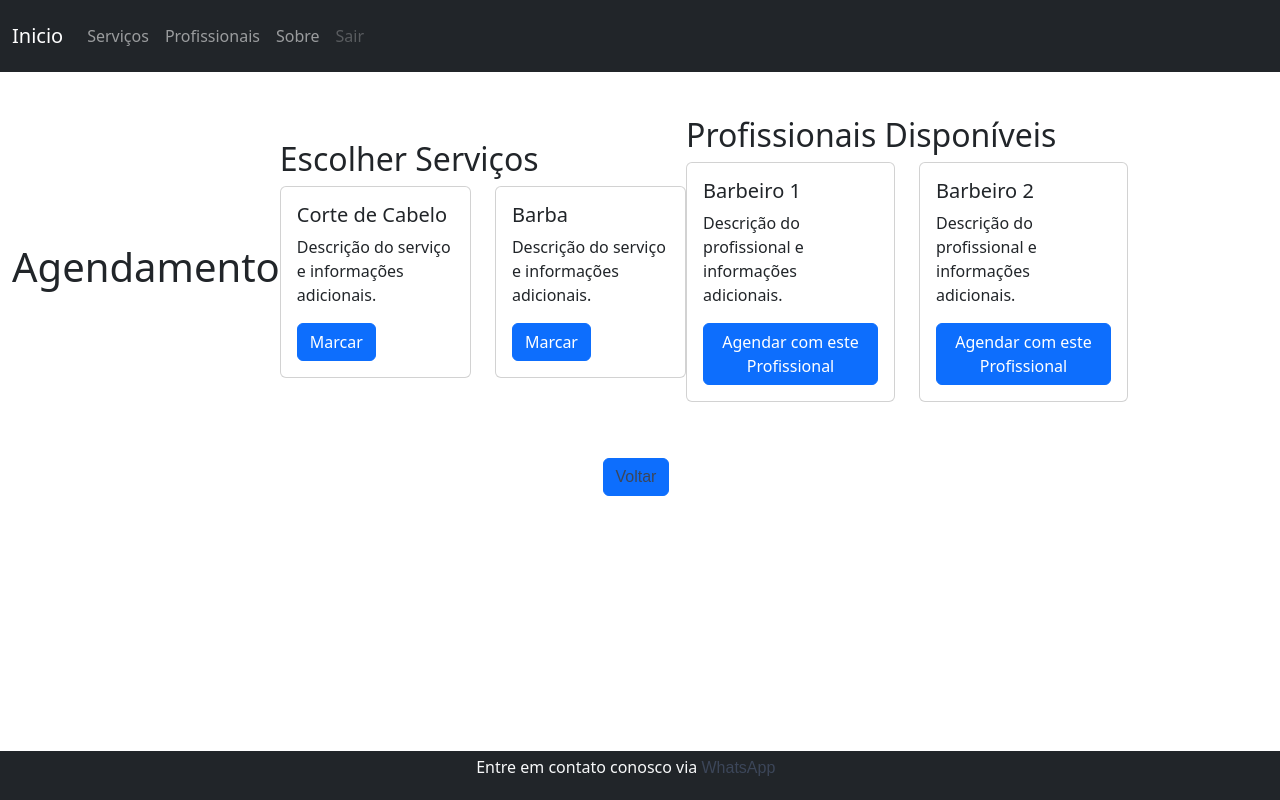
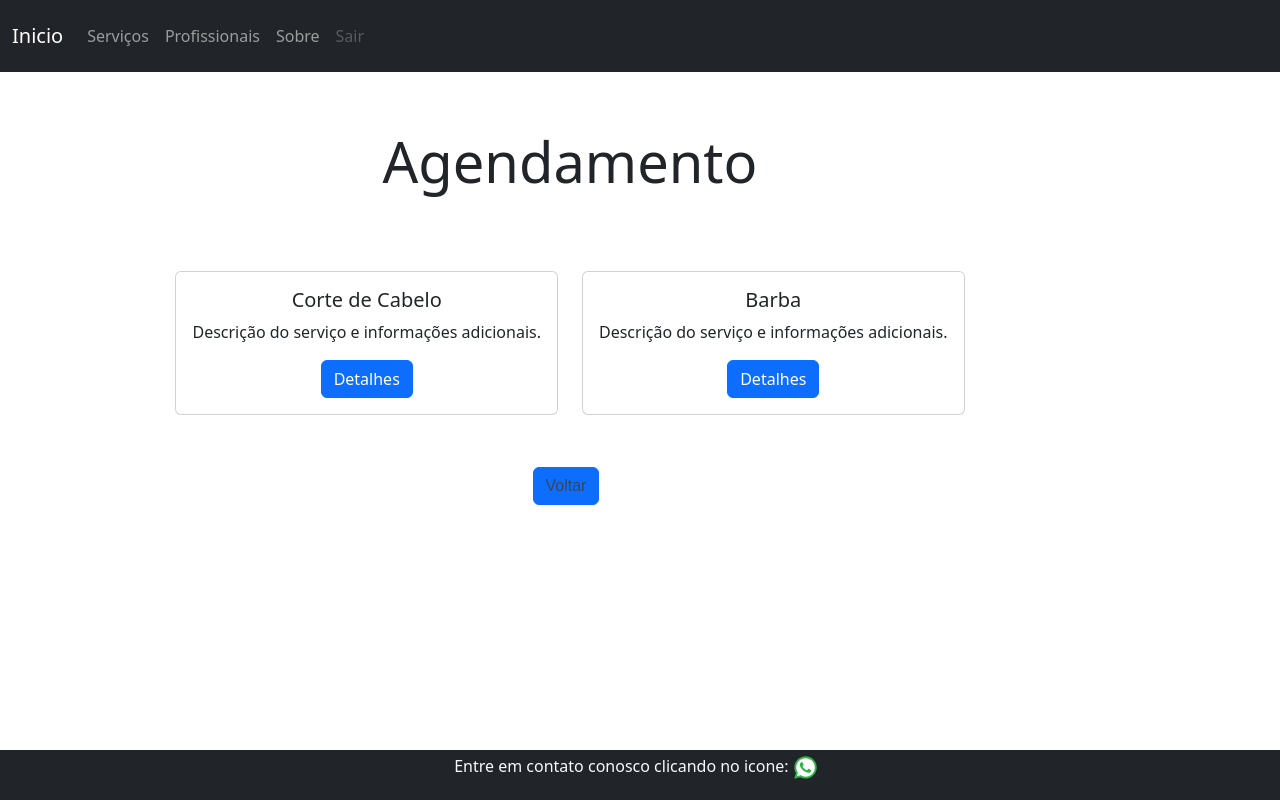
Before and after one commit to lucaseduardo102/juba, a React (Create React App) app: page /agendamento in a window 1280 px wide. Built offline with nearby package versions, Linux system fonts and the light colour scheme.

Commit message:
Page agendamento concluido

```diff
--- a/src/assets/icons/LockIcon.jsx
+++ b/src/assets/icons/LockIcon.jsx
@@ -1,3 +1,4 @@
+
 export function LockIcon({size = 20}) {
   return (
     <svg
--- /dev/null
+++ b/src/assets/icons/WppIcon.jsx
@@ -0,0 +1,22 @@
+
+export const WppIcon = ({ size = 20 }) => (
+  <svg
+    xmlns="http://www.w3.org/2000/svg"
+    height={size}
+    viewBox="0 0 512 512"
+    width={size}
+  >
+    <path
+      d="M417.103,92.845C374.08,49.721,316.787,26.001,255.897,26.001c-125.678,0-227.946,102.269-227.946,227.945c0,40.146,10.474,79.37,30.394,113.973l-32.343,118.08l120.852-31.728c33.268,18.173,70.744,27.724,108.941,27.724h0.103c125.576,0,230.101-102.269,230.101-227.945C485.998,193.161,460.125,135.97,417.103,92.845z"
+      style={{ fill: "#2CB742" }}
+    />
+    <path
+      d="M255.897,443.593c-34.089,0-67.46-9.138-96.518-26.388l-6.879-4.107l-71.67,18.789l19.099-69.924l-4.518-7.187c-18.995-30.188-28.956-64.995-28.956-100.83c0-104.424,85.018-189.44,189.545-189.44c50.619,0,98.158,19.714,133.892,55.548c35.731,35.835,57.705,83.376,57.603,133.996C447.495,358.578,360.319,443.593,255.897,443.593z"
+      style={{ fill: "#FFFFFF" }}
+    />
+    <path
+      d="M359.807,301.691c-5.647-2.872-33.677-16.635-38.914-18.48c-5.237-1.952-9.035-2.875-12.834,2.875s-14.683,18.48-18.073,22.384c-3.285,3.799-6.674,4.312-12.321,1.437c-33.473-16.735-55.445-29.878-77.521-67.768c-5.853-10.062,5.854-9.344,16.736-31.11c1.85-3.801,0.926-7.086-0.514-9.961c-1.436-2.875-12.834-30.906-17.557-42.304c-4.62-11.089-9.343-9.549-12.835-9.754c-3.285-0.206-7.086-0.206-10.883-0.206c-3.8,0-9.96,1.438-15.197,7.085c-5.236,5.75-19.92,19.51-19.92,47.541s20.432,55.139,23.205,58.937c-2.874,3.798,40.148,61.299,97.338,86.045c36.144,15.607,50.314,16.94,68.386,14.271c10.985-1.643,33.679-13.759,38.401-27.107c-4.723-13.347,4.723-24.743,3.285-27.105C369.255,305.901,365.454,304.465,359.807,301.691z"
+      style={{ fill: "#2CB742" }}
+    />
+  </svg>
+);
--- a/src/components/Footer.jsx
+++ b/src/components/Footer.jsx
@@ -1,4 +1,5 @@
 import React from "react";
+import { Icon, Wpp } from "./Icon";
 
 const Footer = () => {
   return (
@@ -6,10 +7,9 @@ const Footer = () => {
       <div className="spacer" style={{ height: "100px", visibility: "hidden" }}></div>
       <footer className="p-1 bg-dark text-light text-center fixed-bottom">
         <p>
-          Entre em contato conosco via{" "}
+          Entre em contato conosco clicando no icone: {" "}
           <a href="https://api.whatsapp.com/send?phone=61999735264">
-            WhatsApp <i className="fa fa-whatsapp"
-            aria-hidden="true"></i>
+        <Wpp name="wpp" size={25} />
           </a>
         </p>
       </footer>
--- a/src/components/Icon.jsx
+++ b/src/components/Icon.jsx
@@ -1,6 +1,12 @@
 import { LockIcon } from "../assets/icons/LockIcon";
+import { WppIcon } from "../assets/icons/WppIcon";
 
 export function Icon({ name, size }) {
   let component = name === 'lock' && <LockIcon size={size}/>;
   return component;
 }
+
+export function Wpp({ name, size }) {
+  let component = name === 'wpp' && <WppIcon size={size}/>;
+  return component;
+}
--- a/src/pages/Agendamento/index.jsx
+++ b/src/pages/Agendamento/index.jsx
@@ -1,17 +1,29 @@
 import { Link } from "react-router-dom";
-import React from "react";
+import React, { useState } from "react";
 import NavBar from "../../components/NavBar";
 import Footer from "../../components/Footer";
 
 export const Agendamento = () => {
+  // Estados para controlar a visibilidade dos modais de "Corte de Cabelo" e "Barba"
+  const [showCorteModal, setShowCorteModal] = useState(false);
+  const [showBarbaModal, setShowBarbaModal] = useState(false);
+
+  // Funções para abrir e fechar os modais de "Corte de Cabelo"
+  const openCorteModal = () => setShowCorteModal(true);
+  const closeCorteModal = () => setShowCorteModal(false);
+
+  // Funções para abrir e fechar os modais de "Barba"
+  const openBarbaModal = () => setShowBarbaModal(true);
+  const closeBarbaModal = () => setShowBarbaModal(false);
+
   return (
-    <div className="agendamento-page">
+    <div>
       <NavBar />
-      <div className="container">
-        <h1 className="text-center mt-4">Agendamento</h1>
+      <div className="container text-center py-5">
+        <h1 className="display-4">Agendamento</h1>
+      </div>
 
-        <section className="my-4">
-          <h2>Escolher Serviços</h2>
+      <div className="container text-center">
         <div className="row">
           <div className="col-md-6">
             <div className="card">
@@ -20,7 +32,13 @@ export const Agendamento = () => {
                 <p className="card-text">
                   Descrição do serviço e informações adicionais.
                 </p>
-                  <button className="btn btn-primary">Marcar</button>
+                <button
+                  className="btn btn-primary"
+                  data-bs-toggle="modal" // Ativa a funcionalidade modal do Bootstrap
+                  data-bs-target="#corteModal" // Define o alvo do modal
+                >
+                  Detalhes
+                </button>
               </div>
             </div>
           </div>
@@ -31,52 +49,85 @@ export const Agendamento = () => {
                 <p className="card-text">
                   Descrição do serviço e informações adicionais.
                 </p>
-                  <button className="btn btn-primary">Marcar</button>
-                </div>
-              </div>
-            </div>
-          </div>
-        </section>
-
-        <section className="my-4">
-          <h2>Profissionais Disponíveis</h2>
-          <div className="row">
-            <div className="col-md-6">
-              <div className="card">
-                <div className="card-body">
-                  <h5 className="card-title">Barbeiro 1</h5>
-                  <p className="card-text">
-                    Descrição do profissional e informações adicionais.
-                  </p>
-                  <button className="btn btn-primary">
-                    Agendar com este Profissional
-                  </button>
-                </div>
-              </div>
-            </div>
-            <div className="col-md-6">
-              <div className="card">
-                <div className="card-body">
-                  <h5 className="card-title">Barbeiro 2</h5>
-                  <p className="card-text">
-                    Descrição do profissional e informações adicionais.
-                  </p>
-                  <button className="btn btn-primary">
-                    Agendar com este Profissional
+                <button
+                  className="btn btn-primary"
+                  data-bs-toggle="modal" // Ativa a funcionalidade modal do Bootstrap
+                  data-bs-target="#barbaModal" // Define o alvo do modal
+                >
+                  Detalhes
                 </button>
               </div>
             </div>
           </div>
         </div>
-        </section>
       </div>
 
-      <div className="text-center mt-4">
+      {/* Modal para "Corte de Cabelo" */}
+      <div
+        className="modal fade" // Classe Bootstrap para criar o efeito de modal
+        id="corteModal" // ID do modal
+        tabIndex="-1"
+        aria-labelledby="corteModalLabel" // Rótulo do modal
+        aria-hidden="true"
+      >
+        <div className="modal-dialog">
+          <div className="modal-content">
+            <div className="modal-header">
+              <h5 className="modal-title" id="corteModalLabel">
+                Detalhes do Corte de Cabelo
+              </h5>
+              <button
+                type="button"
+                className="btn-close" // Botão de fechamento do modal
+                data-bs-dismiss="modal" // Fecha o modal ao clicar no botão
+                aria-label="Close"
+                onClick={closeCorteModal}
+              ></button>
+            </div>
+            <div className="modal-body">
+              <p>Detalhes dos possíveis cortes de cabelo aqui...</p>
+            </div>
+          </div>
+        </div>
+      </div>
+
+      {/* Modal para "Barba" */}
+      <div
+        className="modal fade" // Classe Bootstrap para criar o efeito de modal
+        id="barbaModal" // ID do modal
+        tabIndex="-1"
+        aria-labelledby="barbaModalLabel" // Rótulo do modal
+        aria-hidden="true"
+      >
+        <div className="modal-dialog">
+          <div className="modal-content">
+            <div className="modal-header">
+              <h5 className="modal-title" id="barbaModalLabel">
+                Detalhes da Barba
+              </h5>
+              <button
+                type="button"
+                className="btn-close" // Botão de fechamento do modal
+                data-bs-dismiss="modal" // Fecha o modal ao clicar no botão
+                aria-label="Close"
+                onClick={closeBarbaModal}
+              ></button>
+            </div>
+            <div className="modal-body">
+              <p>Detalhes dos possíveis cortes de barba aqui...</p>
+            </div>
+          </div>
+        </div>
+      </div>
+
+      <div className="container text-center py-4">
         <Link to="/home" className="btn btn-primary">
           Voltar
         </Link>
       </div>
-      <Footer/>
+      <Footer />
     </div>
   );
 };
+
+export default Agendamento;
```
Lines whose indentation alone changed are shown as unchanged.
